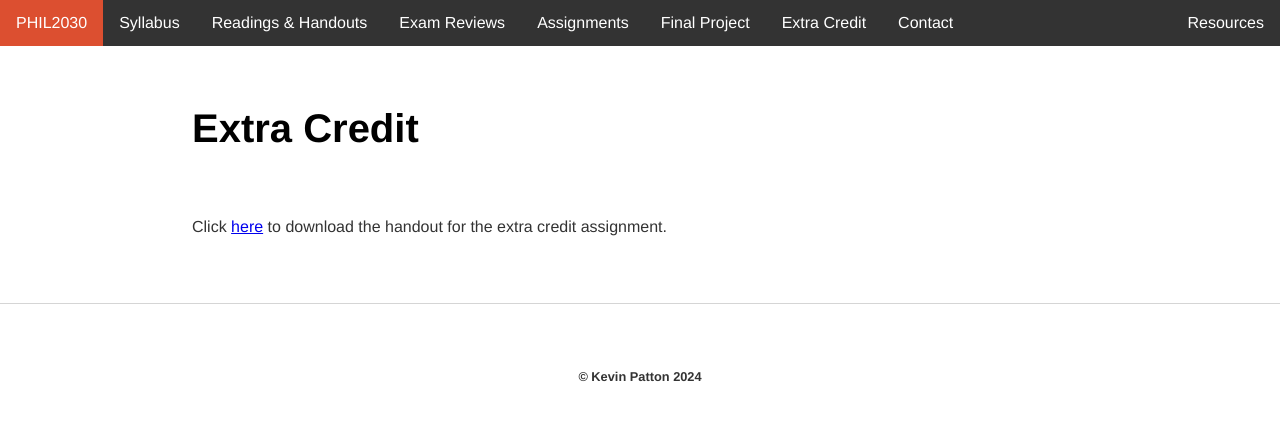
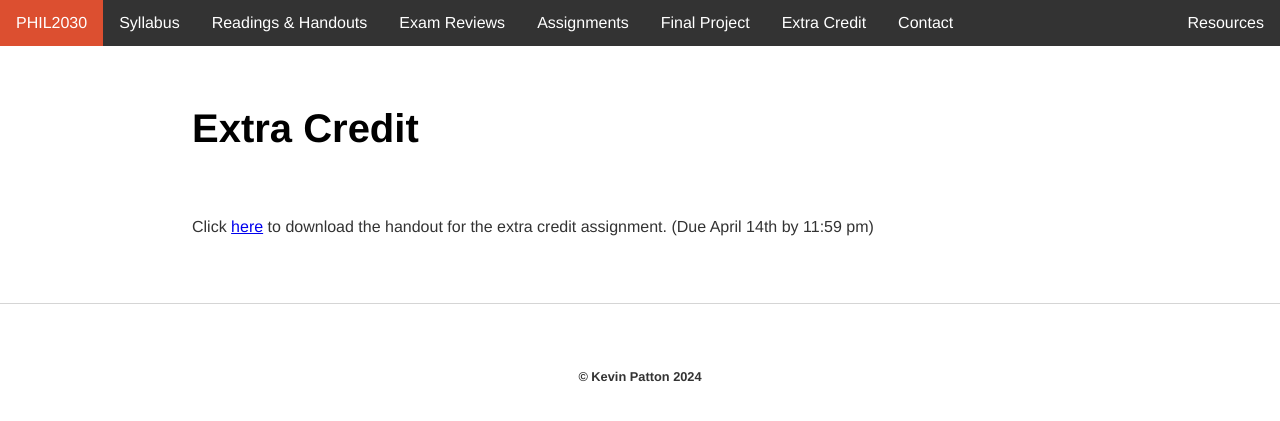
Before and after one commit to kevinjpatton/kevinjpatton.github.io, a Jekyll site: the page built from teaching/phil_2030/ec/index.html, in a window 1280 px wide. Shown: the top 421 px of the page. Built offline with Jekyll 4.4.1, drawn with Linux system fonts in a browser that asks for light colours; Markdown is read by kramdown in place of the engine named in the settings.

Commit message:
Update index.html

```diff
--- a/teaching/phil_2030/ec/index.html
+++ b/teaching/phil_2030/ec/index.html
@@ -3,4 +3,4 @@
 title: Phil 2030 - Extra Credit
 ---
 <h1>Extra Credit</h1>
-<p>Click <a href="/teaching/phil_2030/Handout - Bak EC - Phil2030.pdf" target="_blank">here</a> to download the handout for the extra credit assignment.</p>
+<p>Click <a href="/teaching/phil_2030/ec/Handout - Extra Credit.pdf" target="_blank">here</a> to download the handout for the extra credit assignment. (Due April 14th by 11:59 pm)</p>
```
